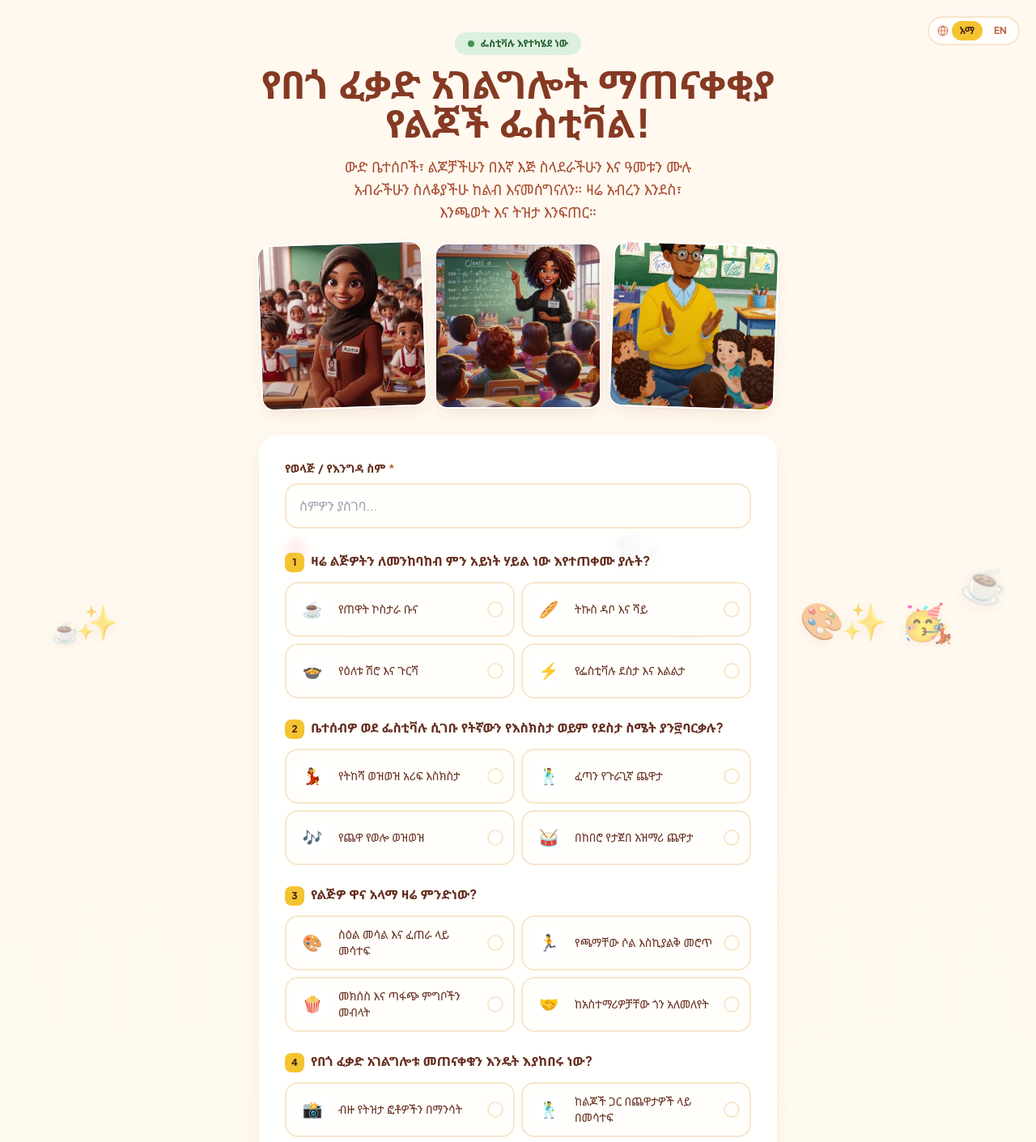
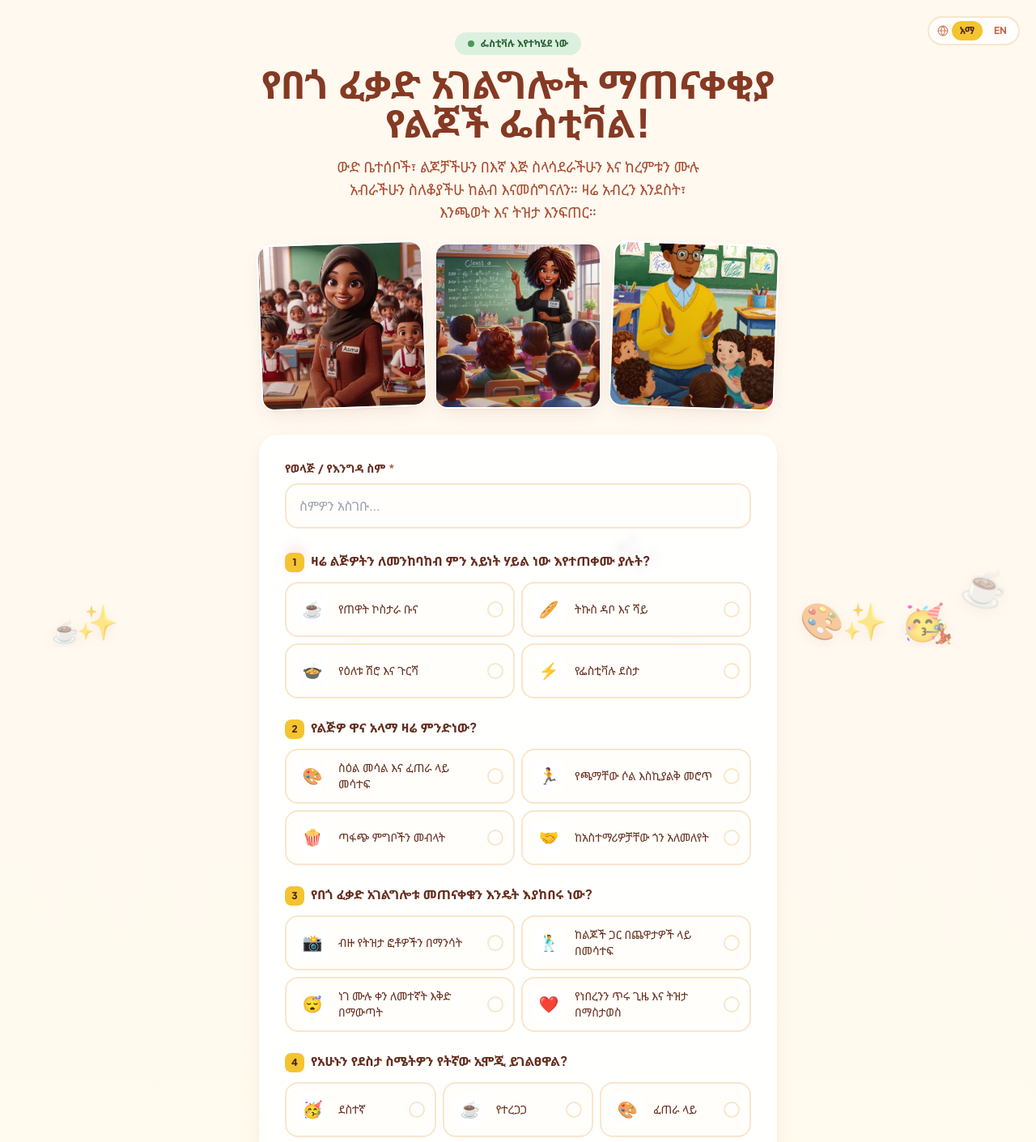
Before and after one commit to EtsubG/kids_festival, a React (Vite) app in the folder frontend/: page / in a window 1280 px wide. Shown: the top 1411 px of the page at 81% size. Built offline with nearby package versions, Linux system fonts and the light colour scheme; no server answers.

Commit message:
Update Amharic festival text

```diff
--- a/frontend/src/i18n.tsx
+++ b/frontend/src/i18n.tsx
@@ -24,7 +24,7 @@ const STRINGS: Record<string, Record<Lang, string>> = {
   'heroTitle1': { am: 'የበጎ ፈቃድ አገልግሎት ማጠናቀቂያ', en: 'Volunteer Service' },
   'heroTitle2': { am: 'የልጆች ፌስቲቫል!', en: "Children's Festival!" },
   'heroSubtitle': {
-    am: 'ውድ ቤተሰቦች፣ ልጆቻችሁን በእኛ እጅ ስላደራችሁን እና ዓመቱን ሙሉ አብራችሁን ስለቆያችሁ ከልብ እናመሰግናለን። ዛሬ አብረን እንደስ፣ እንጫወት እና ትዝታ እንፍጠር።',
+    am: 'ውድ ቤተሰቦች፣ ልጆቻችሁን በእኛ እጅ ስላሳደራችሁን እና ከረምቱን ሙሉ አብራችሁን ስለቆያችሁ ከልብ እናመሰግናለን። ዛሬ አብረን እንደስት፣ እንጫወት እና ትዝታ እንፍጠር።',
     en: 'Dear families, thank you from the bottom of our hearts for trusting us with your children and spending the year by our side. Today let us celebrate, play, and make memories together.',
   },
   'photoAlt': {
@@ -34,7 +34,7 @@ const STRINGS: Record<string, Record<Lang, string>> = {
 
   // Guest - form
   'nameLabel': { am: 'የወላጅ / የእንግዳ ስም', en: 'Parent / Guest Name' },
-  'namePlaceholder': { am: 'ስምዎን ያስገባ...', en: 'Enter your name...' },
+  'namePlaceholder': { am: 'ስምዎን አስገቡ...', en: 'Enter your name...' },
   'nameError': { am: 'እባክዎ ስምዎን ያስገቡ።', en: 'Please enter your name.' },
   'submitBtn': { am: 'የእድል ቁጥሬን አውጣ!', en: 'Get My Lucky Number!' },
   'answerAll': { am: 'ሁሉንም ጥያቄዎች ይምልሱ።', en: 'Please answer all questions.' },
@@ -92,7 +92,7 @@ const STRINGS: Record<string, Record<Lang, string>> = {
   },
   'typeDelete': { am: 'ለመቀጠል DELETE ይተይቡ', en: 'Type DELETE to continue' },
   'cancelBtn': { am: 'ይቅር', en: 'Cancel' },
-  'deleteBtn': { am: 'አፅድ / Delete', en: 'Delete' },
+  'deleteBtn': { am: 'አፅዳ / Delete', en: 'Delete' },
   'exportBefore': { am: 'ከመሰረዝዎ በፊት CSV አውርድ', en: 'Download CSV before clearing' },
 
   // Wheel
--- a/frontend/src/types.ts
+++ b/frontend/src/types.ts
@@ -29,20 +29,10 @@ export const QUESTIONS: Question[] = [
       { value: 'coffee', labelAm: 'የጠዋት ኮስታራ ቡና', labelEn: 'Morning coffee', emoji: '☕' },
       { value: 'bread', labelAm: 'ትኩስ ዳቦ እና ሻይ', labelEn: 'Fresh bread & tea', emoji: '🥖' },
       { value: 'shiro', labelAm: 'የዕለቱ ሽሮ እና ጉርሻ', labelEn: "Today's shiro & gursha", emoji: '🍲' },
-      { value: 'joy', labelAm: 'የፌስቲቫሉ ደስታ እና እልልታ', labelEn: "The festival's joy & cheers", emoji: '⚡' },
+      { value: 'joy', labelAm: 'የፌስቲቫሉ ደስታ ', labelEn: "The festival's joy & cheers", emoji: '⚡' },
     ],
   },
-  {
-    id: 'q2',
-    titleAm: 'ቤተሰብዎ ወደ ፌስቲቫሉ ሲገቡ የትኛውን የእስክስታ ወይም የደስታ ስሜት ያን፸ባርቃሉ?',
-    titleEn: 'As your family arrives, which festive mood are you bringing?',
-    options: [
-      { value: 'arif', labelAm: 'የትከሻ ወዝወዝ አሪፍ እስክስታ', labelEn: 'Cool shoulder-dancing eskesta', emoji: '💃' },
-      { value: 'gurage', labelAm: 'ፈጣን የጉራጊኛ ጨዋታ', labelEn: 'Fast Gurage dance game', emoji: '🕺' },
-      { value: 'wollo', labelAm: 'የጨዋ የወሎ ወዝወዝ', labelEn: 'Graceful Wollo melody', emoji: '🎶' },
-      { value: 'drum', labelAm: 'በከበሮ የታጀበ አዝማሪ ጨዋታ', labelEn: 'Drum-backed singing game', emoji: '🥁' },
-    ],
-  },
+
   {
     id: 'q3',
     titleAm: 'የልጅዎ ዋና አላማ ዛሬ ምንድነው?',
@@ -50,7 +40,7 @@ export const QUESTIONS: Question[] = [
     options: [
       { value: 'art', labelAm: 'ስዕል መሳል እና ፈጠራ ላይ መሳተፍ', labelEn: 'Drawing and joining creative activities', emoji: '🎨' },
       { value: 'run', labelAm: 'የጫማቸው ሶል እስኪያልቅ መሮጥ', labelEn: "Running until their soles wear out", emoji: '🏃' },
-      { value: 'snack', labelAm: 'መክሰስ እና ጣፋጭ ምግቦችን መብላት', labelEn: 'Snacking and eating treats', emoji: '🍿' },
+      { value: 'snack', labelAm: 'ጣፋጭ ምግቦችን መብላት', labelEn: 'Snacking and eating treats', emoji: '🍿' },
       { value: 'together', labelAm: 'ከአስተማሪዎቻቸው ጎን አለመለየት', labelEn: 'Staying close to their teachers', emoji: '🤝' },
     ],
   },
@@ -71,10 +61,10 @@ export const QUESTIONS: Question[] = [
     titleEn: 'Which emoji best describes your current mood?',
     options: [
       { value: 'happy', labelAm: 'ደስተኛ', labelEn: 'Happy', emoji: '🥳' },
-      { value: 'calm', labelAm: 'ተረጋጋሁ', labelEn: 'Calm', emoji: '☕' },
+      { value: 'calm', labelAm: 'የተረጋጋ', labelEn: 'Calm', emoji: '☕' },
       { value: 'creative', labelAm: 'ፈጠራ ላይ', labelEn: 'Creative', emoji: '🎨' },
-      { value: 'playful', labelAm: 'ዋታ ላይ', labelEn: 'Playful', emoji: '💃' },
-      { value: 'cool', labelAm: 'ዘነጥኩ', labelEn: 'Feeling cool', emoji: '😎' },
+      { value: 'playful', labelAm: 'ጨዋታ ላይ', labelEn: 'Playful', emoji: '💃' },
+      { value: 'cool', labelAm: 'ዘናጭ', labelEn: 'Feeling cool', emoji: '😎' },
     ],
   },
 ];
```
